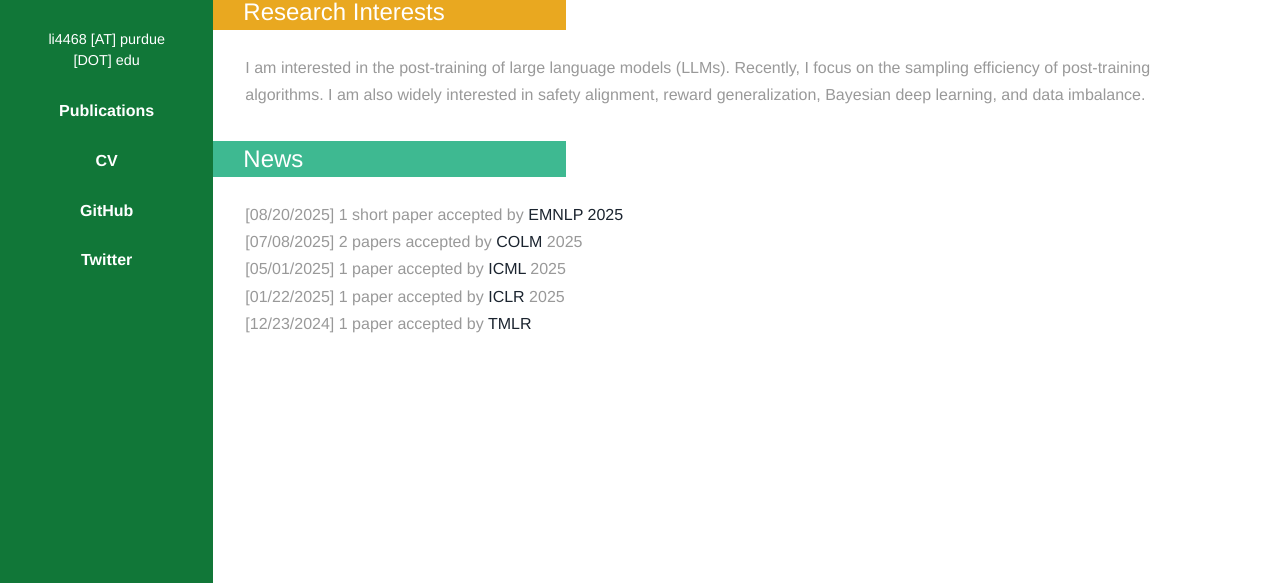
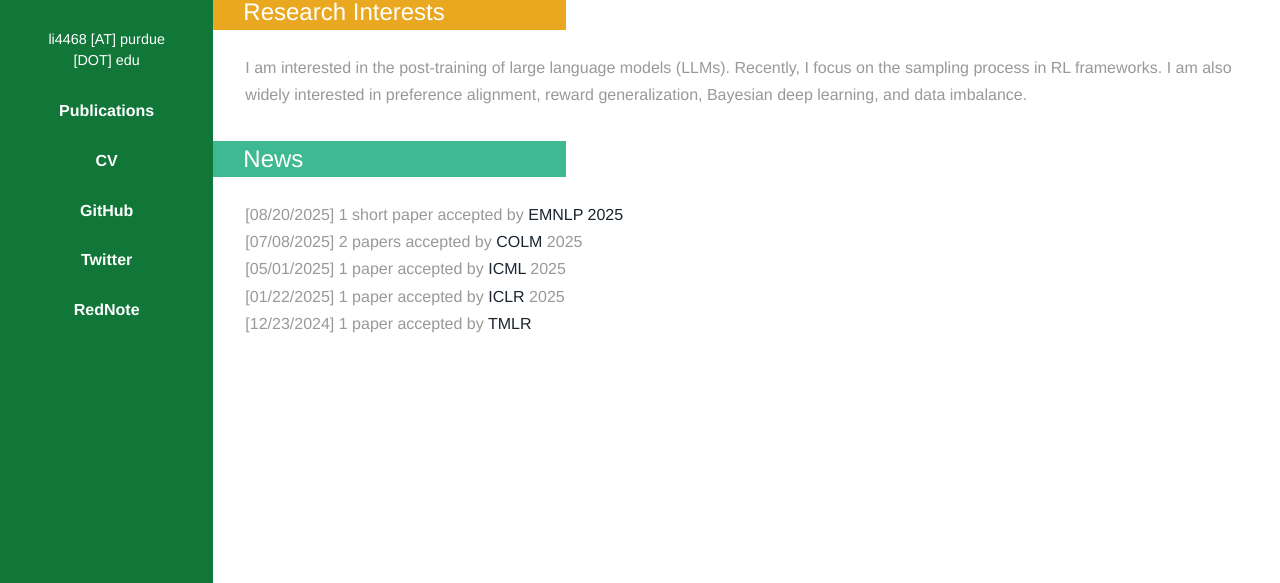
Before and after one commit to lblaoke/lblaoke.github.io, a plain HTML site: page index.html in a window 1280 px wide. Shown: the part 217-800 px from the top of the page. Drawn offline with nearby package versions, Linux system fonts and the light colour scheme.

Commit message:
10/15/2025

```diff
--- a/index.html
+++ b/index.html
@@ -41,13 +41,16 @@ Smartphone Compatible web template, free webdesigns for Nokia, Samsung, LG, Sony
 			 <h3 align="center"><a href="https://scholar.google.com/citations?user=wNDoepwAAAAJ&hl=en" target="_blank">Publications</a></h3>
 		</div>
 		<div class="details">
-			 <h3 align="center"><a href="./cv_bolian_li_100825.pdf" target="_blank">CV</a></h3>
+			 <h3 align="center"><a href="./cv_bolian_li_101525.pdf" target="_blank">CV</a></h3>
 		</div>
 		<div class="details">
 			 <h3 align="center"><a href="https://github.com/lblaoke" target="_blank">GitHub</a></h3>
 		</div>
 		<div class="details">
 			 <h3 align="center"><a href="https://twitter.com/lblaoke" target="_blank">Twitter</a></h3>
+		</div>
+		<div class="details">
+			 <h3 align="center"><a href="https://www.xiaohongshu.com/user/profile/6243c8b0000000001000434d?xsec_token=ABc6stl7MLfF04uR60A89SfDxHDcr92J1v6DObOIjcsjI%3D&xsec_source=pc_search" target="_blank">RedNote</a></h3>
 		</div>
 		<div class="clearfix"></div>
 </div>
@@ -89,7 +92,7 @@ Smartphone Compatible web template, free webdesigns for Nokia, Samsung, LG, Sony
 		 <div class="skills">
 			 <h3 class="clr2">Research Interests</h3>
 			 <div class="skill_info">
-			 <p>I am interested in the post-training of large language models (LLMs). Recently, I focus on the sampling efficiency of post-training algorithms. I am also widely interested in safety alignment, reward generalization, Bayesian deep learning, and data imbalance.</p>
+			 <p>I am interested in the post-training of large language models (LLMs). Recently, I focus on the sampling process in RL frameworks. I am also widely interested in preference alignment, reward generalization, Bayesian deep learning, and data imbalance.</p>
 			 </div>
 		 </div>
 		 <div class="education">
```
Also changed, not shown: 5 other files.
